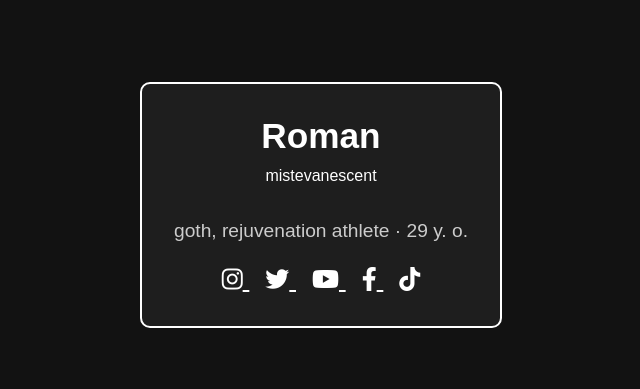
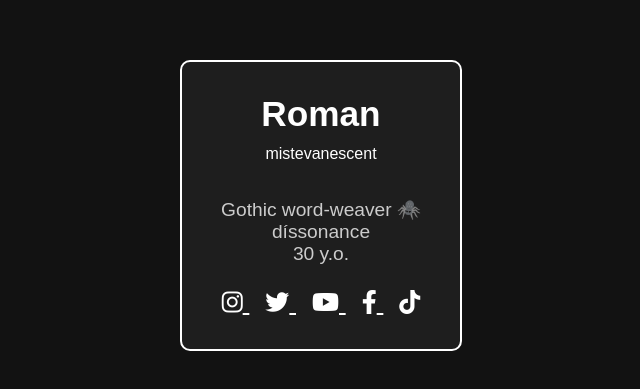
Before and after one commit to mistevanescent/mistevanescent.art, a plain HTML site: page index.html in a window 1280 px wide. Shown: the part 195-584 px from the top of the page, without its empty margins (319-959 px from the left). Drawn offline with Linux system fonts and the light colour scheme.

Commit message:
Update description

```diff
--- a/index.html
+++ b/index.html
@@ -18,7 +18,7 @@
   <div class="container">
     <h1>Roman</h1>
     <p>mistevanescent</p>
-    <h2>goth, rejuvenation athlete · 29 y. o.</h2>
+    <h2>Gothic word-weaver 🕷️<br />díssonance<br />30 y.o.</h2>
 
     <div class="socials">
       <a href="https://instagram.com/mistevanescent" target="_blank">
```
